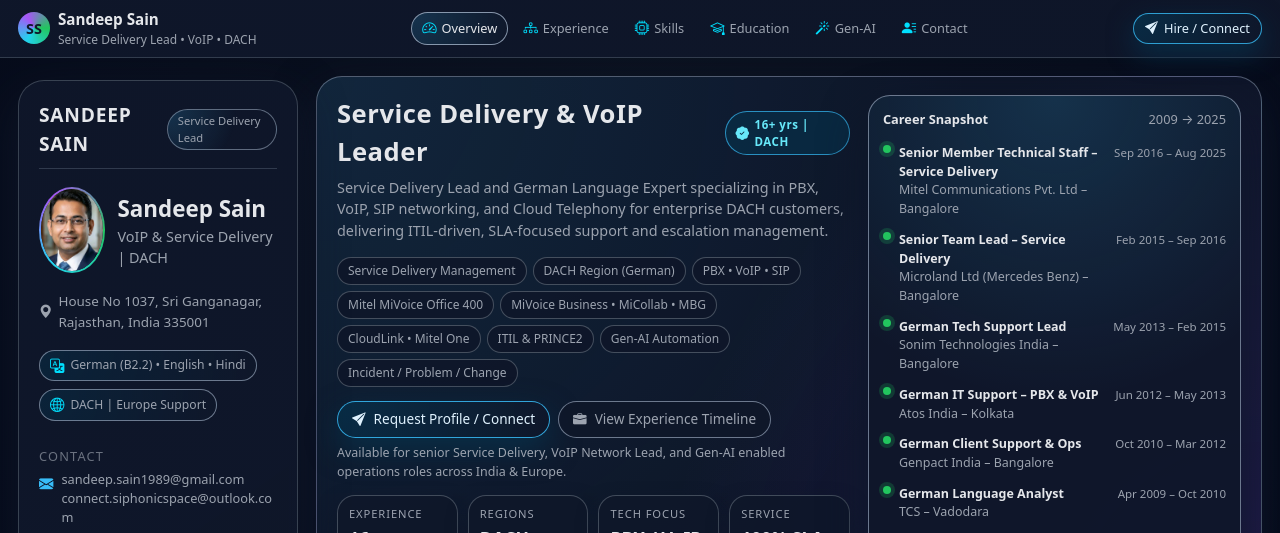
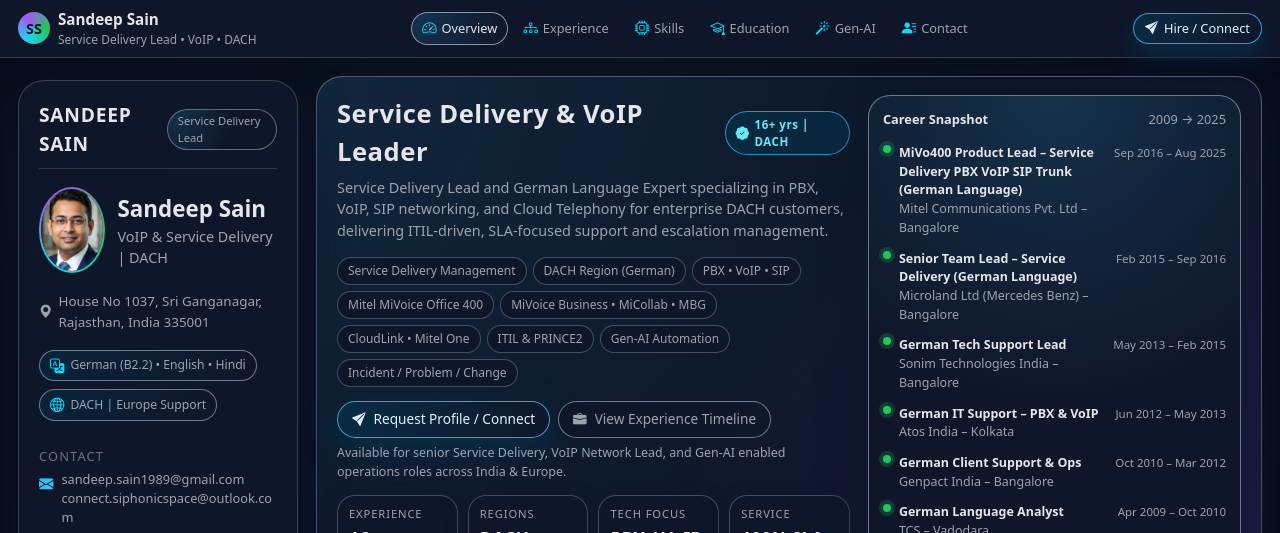
Before and after one commit to sandeepsain1989-debug/portfolio, a plain HTML site: page index.html in a window 1280 px wide. Shown: the top 533 px of the page. Drawn offline with nearby package versions, Linux system fonts and the light colour scheme.

```diff
--- a/index.html
+++ b/index.html
@@ -1138,7 +1138,7 @@
               <div class="timeline-line"></div>
             </div>
             <div>
-              <div class="timeline-role">Senior Member Technical Staff – Service Delivery</div>
+              <div class="timeline-role">MiVo400 Product Lead – Service Delivery PBX VoIP SIP Trunk (German Language)</div>
               <div class="timeline-org">Mitel Communications Pvt. Ltd – Bangalore</div>
             </div>
             <div class="timeline-date">Sep 2016 – Aug 2025</div>
@@ -1150,7 +1150,7 @@
               <div class="timeline-line"></div>
             </div>
             <div>
-              <div class="timeline-role">Senior Team Lead – Service Delivery</div>
+              <div class="timeline-role">Senior Team Lead – Service Delivery (German Language)</div>
               <div class="timeline-org">Microland Ltd (Mercedes Benz) – Bangalore</div>
             </div>
             <div class="timeline-date">Feb 2015 – Sep 2016</div>
```
